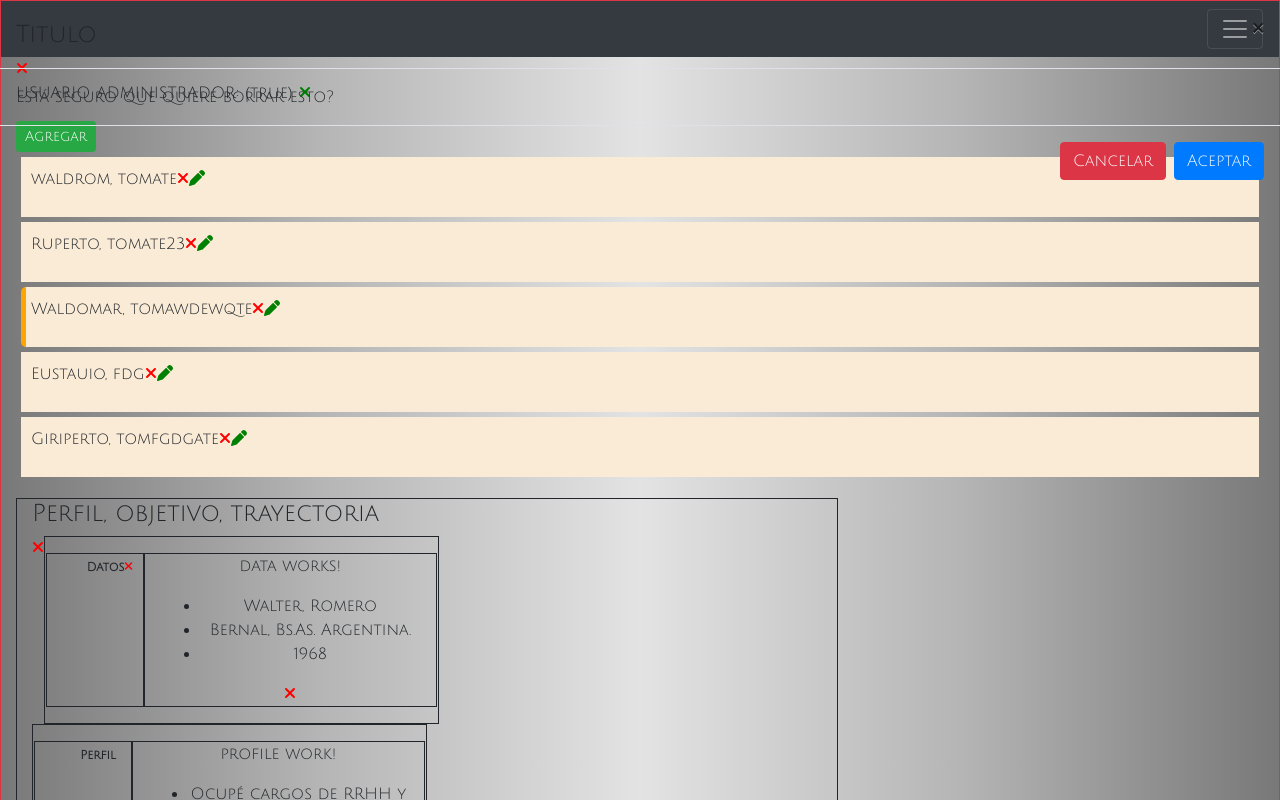
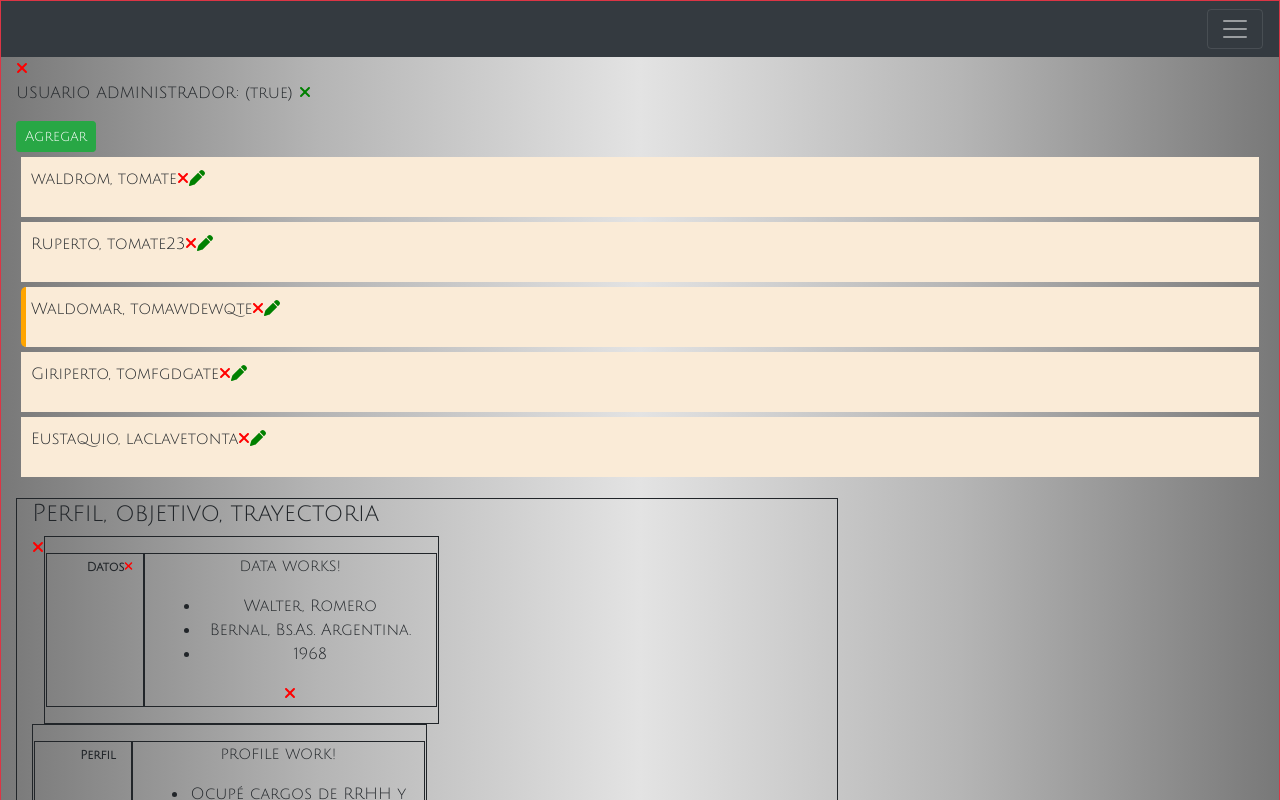
Before and after one commit to waldrom68/PortFolio, an Angular app in the folder PortfolioFrontEnd/angular-portfolio/: page / in a window 1280 px wide. Shown: the top 800 px of the page. Built offline with nearby package versions, Linux system fonts and the light colour scheme; data requests are answered from the project's data file.

Commit message:
intento fallido de vincular message-bos con el boton de eliminar

```diff
--- a/PortfolioFrontEnd/angular-portfolio/db.json
+++ b/PortfolioFrontEnd/angular-portfolio/db.json
@@ -19,15 +19,15 @@
       "admin": true
     },
     {
-      "id": 4,
-      "username": "Eustauio",
-      "password": "fdg",
+      "id": 5,
+      "username": "Giriperto",
+      "password": "tomfgdgate",
       "admin": false
     },
     {
-      "id": 5,
-      "username": "Giriperto",
-      "password": "tomfgdgate",
+      "id": 6,
+      "username": "Eustaquio",
+      "password": "laclavetonta",
       "admin": false
     }
   ],
--- a/PortfolioFrontEnd/angular-portfolio/src/app/shared/message-box/message-box.component.html
+++ b/PortfolioFrontEnd/angular-portfolio/src/app/shared/message-box/message-box.component.html
@@ -1,24 +1,25 @@
 
-<div
-    class="modal"
+<div *ngIf="displayAlert"
+    class=""
     id="exampleModal"
     tabindex="-1"
     role="dialog"
-    [ngStyle]="{'display':displayStyle}"
+
+    [ngStyle]="{'background-color':backColor}"
     >
 
     <div class="modal-header">
-      <h4 class="modal-title">{{ title }}Titulo</h4>
+      <h4 class="modal-title">{{ title }}</h4>
         <button type="button" class="close" aria-label="Close" (click)="dismiss()">
           <span aria-hidden="false">&times;</span>
         </button>
       </div>
       <div class="modal-body">
-        {{ message }}Está seguro que quiere borrar esto?
+        {{ message }}
       </div>
       <div class="modal-footer">
-        <button type="button" class="btn btn-danger" (click)="decline()">{{ btnCancelText }}Cancelar</button>
-        <button type="button" class="btn btn-primary" (click)="accept()">{{ btnOkText }}Aceptar</button>
+        <button type="button" class="btn btn-danger" (click)="decline()">{{ btnCancelText }}</button>
+        <button type="button" class="btn btn-primary" (click)="accept()">{{ btnOkText }}</button>
       </div>
 
 </div>
--- a/PortfolioFrontEnd/angular-portfolio/src/app/shared/message-box/message-box.component.ts
+++ b/PortfolioFrontEnd/angular-portfolio/src/app/shared/message-box/message-box.component.ts
@@ -1,4 +1,4 @@
-import { Component, Input, OnInit } from '@angular/core';
+import { Component, EventEmitter, Input, OnInit, Output } from '@angular/core';
 
 @Component({
   selector: 'app-message-box',
@@ -6,47 +6,53 @@ import { Component, Input, OnInit } from '@angular/core';
   styleUrls: ['./message-box.component.css']
 })
 export class MessageBoxComponent implements OnInit {
-  displayStyle = "block";
-
-  displayAlert = true;
+  // displayStyle = "block";
+  displayAlert: boolean = false
 
   @Input() title: string;
   @Input() message: string;
   @Input() btnOkText: string;
   @Input() btnCancelText: string;
+  @Input() backColor: string;
 
-  constructor(
+  @Output() onBtnClick = new EventEmitter();
 
-    ) {
 
+  constructor() {
     }
 
   ngOnInit() {
+    console.log("iniciando el message-box")
   }
 
 
   openPopup() {
-    this.displayStyle = "block";
+    // this.displayStyle = "block";
+    this.displayAlert = true;
   }
   closePopup() {
-    this.displayStyle = "none";
+    // this.displayStyle = "none";
+    this.displayAlert = false;
   }
 
   public decline() {
-    this.displayAlert = false;
-    console.log("rechazó")
+    this.closePopup()
+    this.onBtnClick.emit(false);
   }
 
   public accept() {
-    this.displayAlert = false;
-    console.log("aceptó")
-    // this.activeModal.close(true);
+    this.closePopup()
+    this.onBtnClick.emit(true);
+
   }
 
   public dismiss() {
-    console.log("ignoró")
-    this.displayAlert = false;
-    // this.activeModal.dismiss();
+
+    this.openPopup()
+    this.onBtnClick.emit(false);
+
 
   }
+
+
 }
--- a/PortfolioFrontEnd/angular-portfolio/src/app/users/user-data-item/user-data-item.component.html
+++ b/PortfolioFrontEnd/angular-portfolio/src/app/users/user-data-item/user-data-item.component.html
@@ -1,6 +1,8 @@
+
 <div class="user prevent-select"
     [ngClass]="{ admin: user.admin}"
     (dblclick)="onToggle(user)"
+
     >
 
     <p>
--- a/PortfolioFrontEnd/angular-portfolio/src/app/users/user-data/user-data.component.html
+++ b/PortfolioFrontEnd/angular-portfolio/src/app/users/user-data/user-data.component.html
@@ -10,7 +10,15 @@
 </p>
 
 
-<app-message-box></app-message-box>
+<!-- <app-message-box
+  backColor='white'
+  title = 'User'
+  message = 'Está seguro que quiere borrar esto?'
+  btnOkText = 'Aceptar'
+  btnCancelText = 'Cancelar'
+  (onBtnClick)="btnClick($event)"
+
+></app-message-box> -->
 
 
 
--- a/PortfolioFrontEnd/angular-portfolio/src/app/users/user-data/user-data.component.ts
+++ b/PortfolioFrontEnd/angular-portfolio/src/app/users/user-data/user-data.component.ts
@@ -55,6 +55,10 @@ export class UserDataComponent implements OnInit {
     );
 
   }
+
+  // btnClick(accept:any) {
+  //   console.log("Respuesta de aceptación:", accept)
+  // }
 
   displayForm() {
     // Alterna los estados de mostrar o no mostrar formulario
```
